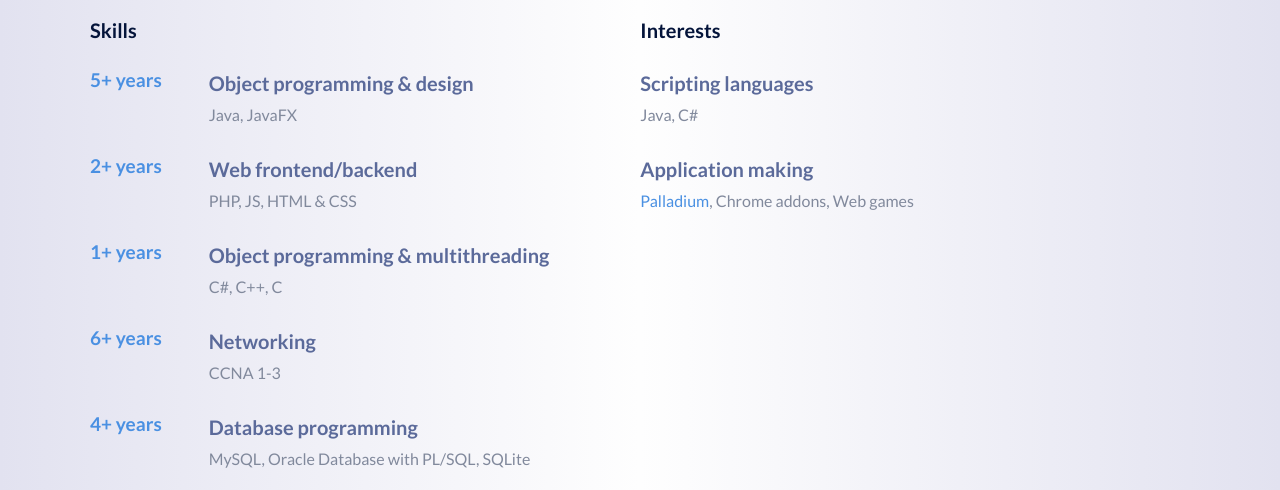
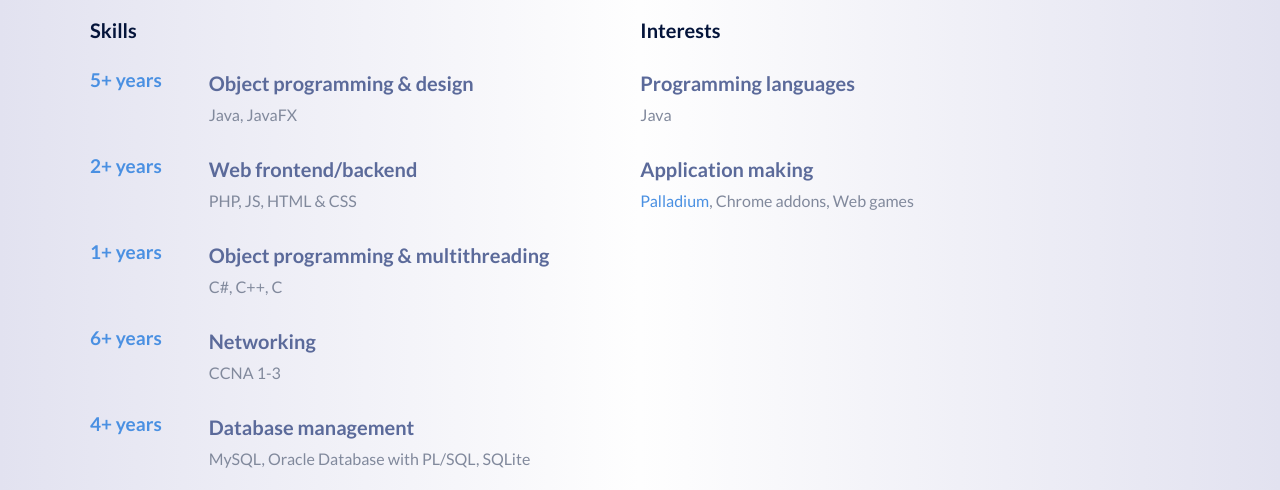
Before and after one commit to pPetrBednar/ppetrbednar.github.io, a plain HTML site: page index.html in a window 1280 px wide. Shown: the part 374-864 px from the top of the page. Drawn offline with Linux system fonts and the light colour scheme.

Commit message:
Update index.html

```diff
--- a/index.html
+++ b/index.html
@@ -76,7 +76,7 @@
                 <div class="list-card">
                     <span class="exp">4+ years</span>
                     <div>
-                        <h3>Database programming</h3>
+                        <h3>Database management</h3>
                         <span>MySQL, Oracle Database with PL/SQL, SQLite</span>
                     </div>
                 </div>
@@ -85,8 +85,8 @@
                 <h2 class="section-title">Interests</h2>
                 <div class="list-card">
                     <div>
-                        <h3>Scripting languages</h3>
-                        <span>Java, C#</span>
+                        <h3>Programming languages</h3>
+                        <span>Java</span>
                     </div>
                 </div>
 
```
